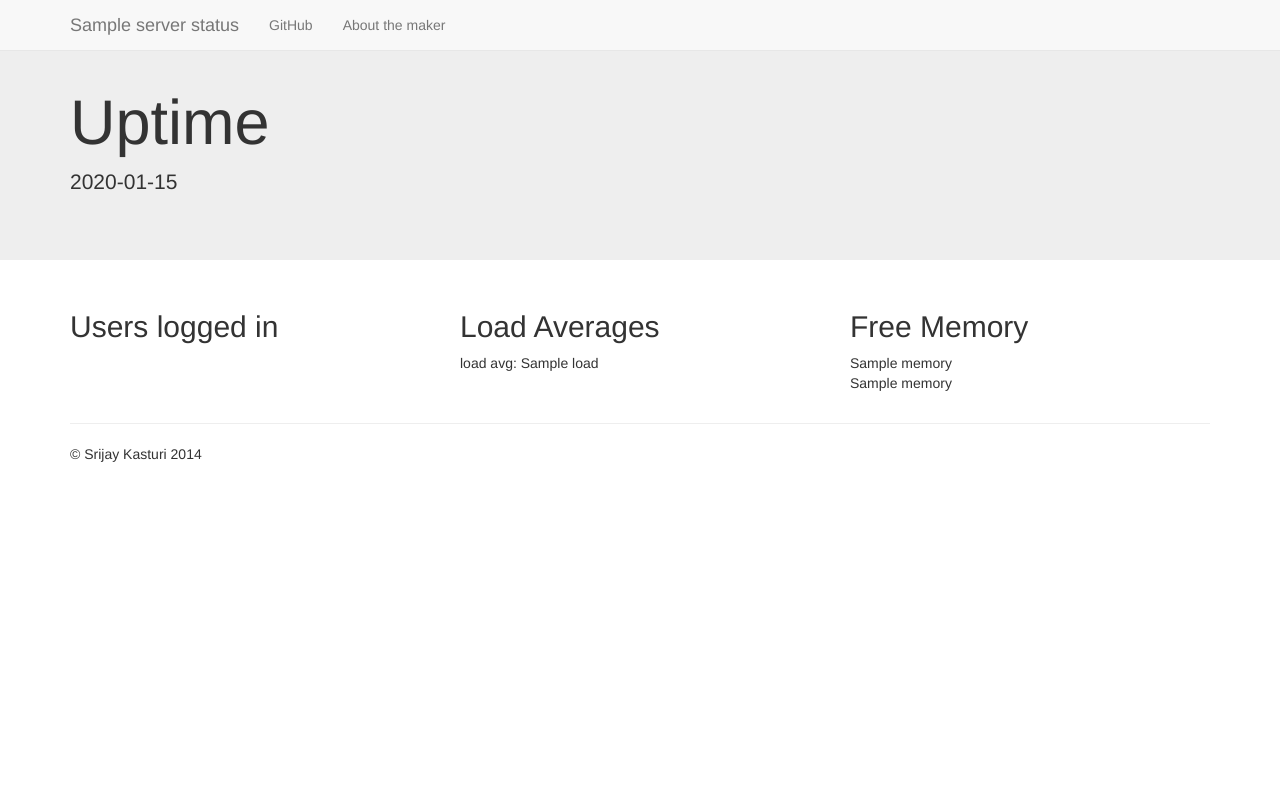
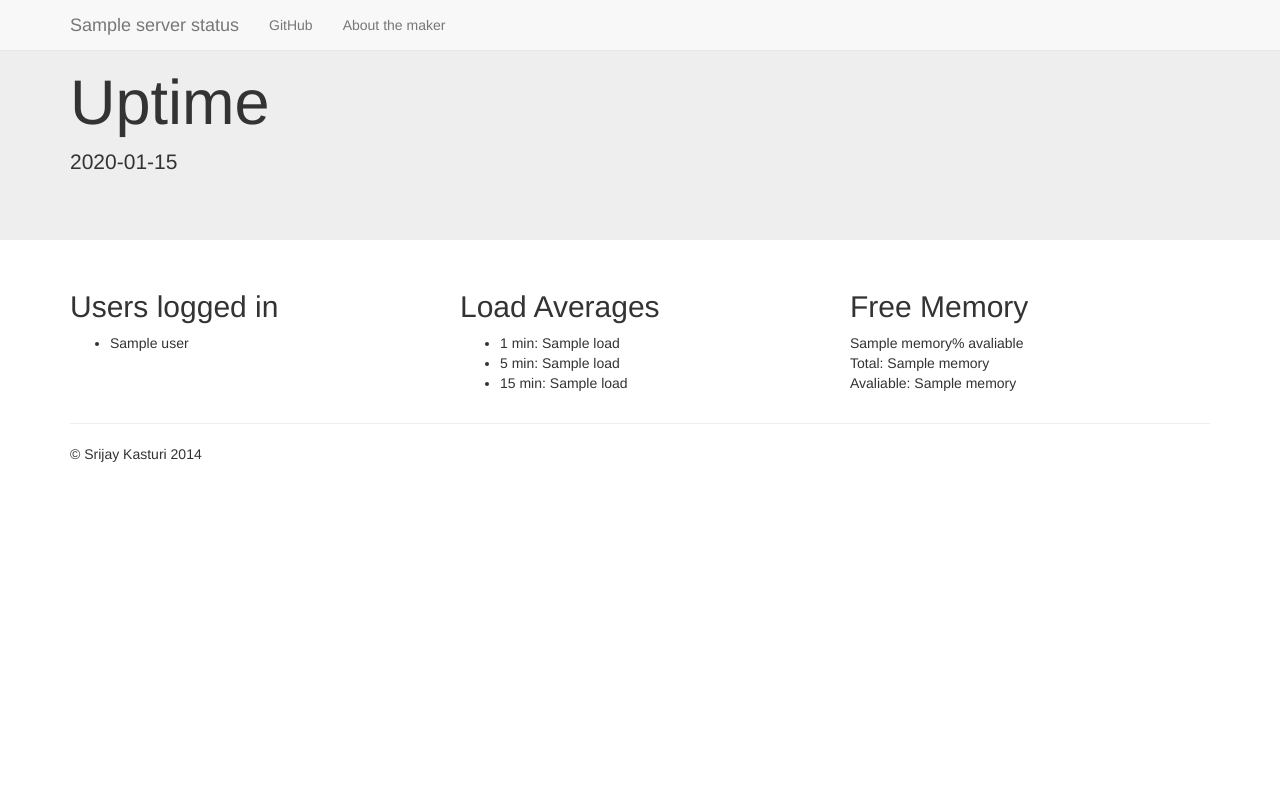
Before and after one commit to sckasturi/status, a Flask app: template app/templates/index.html in a window 1280 px wide. Run offline with Flask 2, Linux system fonts and the light colour scheme; the template is opened without the code that fills it: most values are stand-ins (such as "Sample title", 1, 10 or a date in 2020); some libraries are stand-ins or nearby versions.

Commit message:
fixups :D

```diff
--- a/app/status.py
+++ b/app/status.py
@@ -5,4 +5,8 @@
 @app.route('/')
 @app.route('/index')
 def index():
-    return render_template("index.html", server = values.hostname(), uptime = values.uptime(), user = values.users(), load = values.loadaverage(), memory = values.memory())
+    return render_template("index.html", server = values.hostname(), uptime = values.uptime(), users = values.users(), load = values.loadaverage(), memory = values.memory())
+
+@app.route('/robots.txt')
+def robots():
+    return 'user-agent: * Disallow: /'
--- a/app/templates/index.html
+++ b/app/templates/index.html
@@ -1,4 +1,4 @@
-CTYPE html>
+<!DOCTYPE html>
 <html lang="en">
   <head>
     <meta charset="utf-8">
@@ -52,17 +52,22 @@
       <div class="row">
         <div class="col-md-4">
           <h2>Users logged in</h2>
-          <p>{{user}}</p>
+          <p><ul>{% for user in users %}
+	      <li>{{ user }}</li>
+	  {% endfor %}</ul></p>
         </div>
         <div class="col-md-4">
           <h2>Load Averages</h2>
-          <p>load avg: {{load}}</p>
+          <p><ul><li>1 min: {{load.0}}</li><li>5 min: {{load.1}}</li><li>15 min: {{load.2}}</li></ul></p>
        </div>
         <div class="col-md-4">
           <h2>Free Memory</h2>
-          <p>{{memory.0}}
+          <p>{{memory.0}}% avaliable
 	      <br/>
-	  {{memory.1}}</p>
+	      Total: {{memory.1}}
+	      <br/>
+	      Avaliable: {{memory.2}}
+          </p>
         </div>
       </div>
 
--- a/run.py
+++ b/run.py
@@ -1,3 +1,3 @@
 #!/usr/bin/env python3
 from app import app
-app.run(debug = True)
+app.run(debug = True, host='0.0.0.0')
```
Also changed, not shown: app/values.py (+7 -5 lines).
